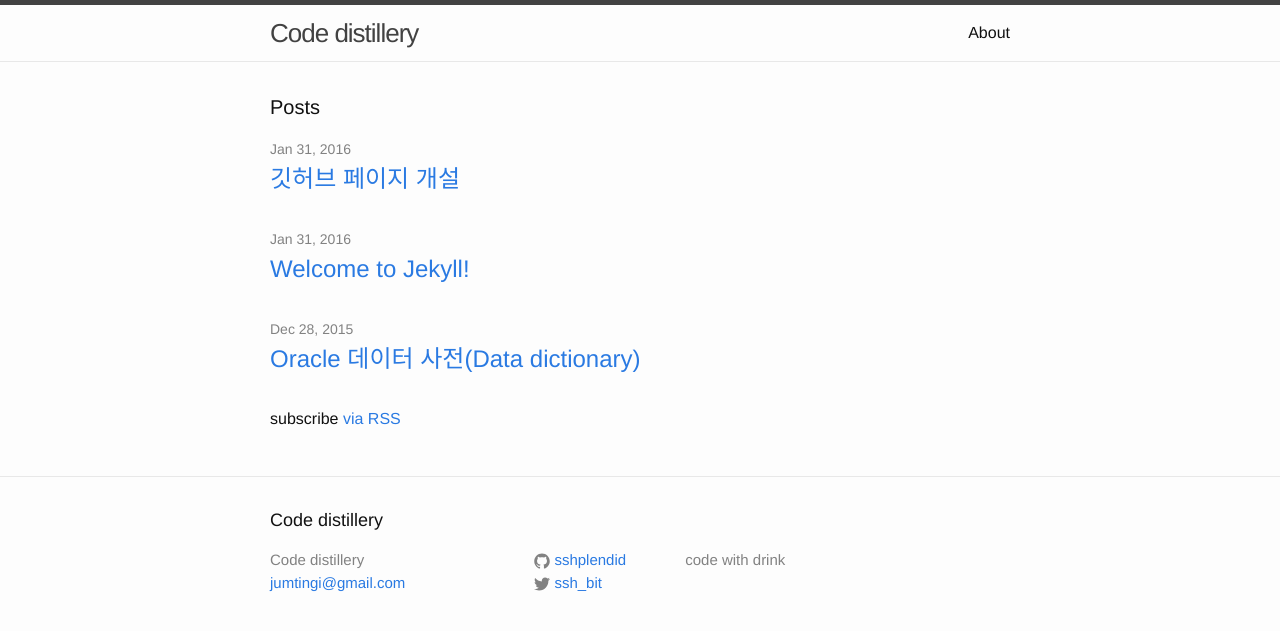
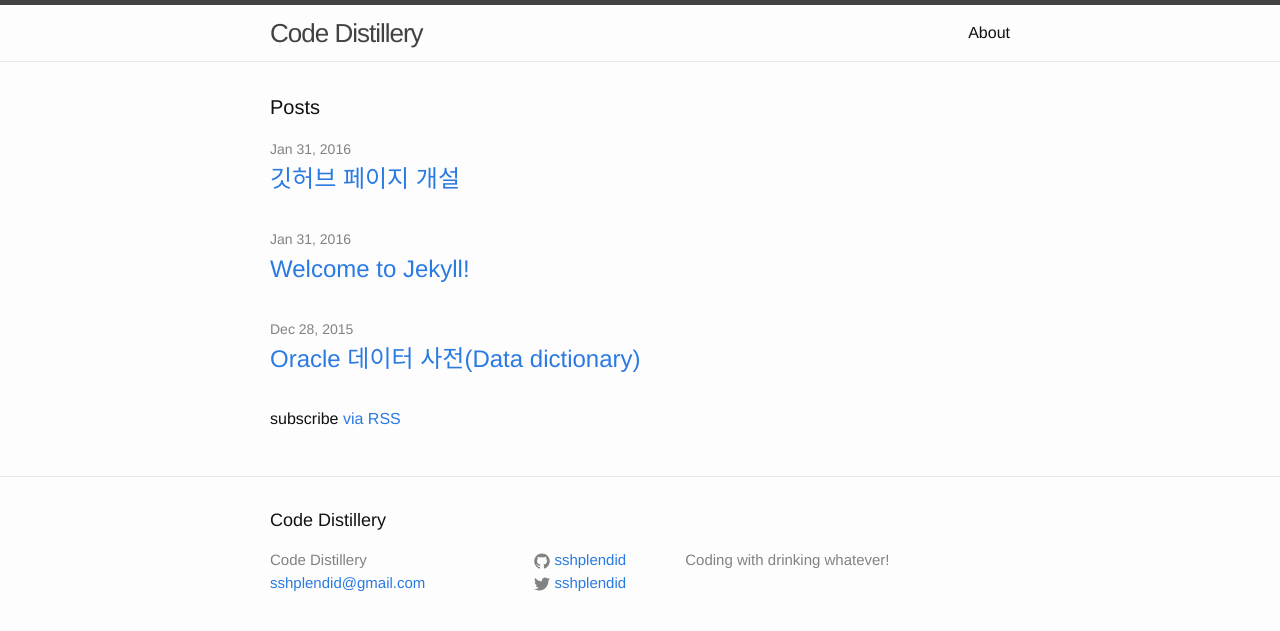
Before and after one commit to sshplendid/sshplendid.github.io, a Jekyll site: the page built from index.html, in a window 1280 px wide. Shown: the top 631 px of the page. Built offline with Jekyll 4.4.1, drawn with Linux system fonts in a browser that asks for light colours.

Commit message:
Update _config.yml
minor update

```diff
--- a/_config.yml
+++ b/_config.yml
@@ -6,13 +6,13 @@
 # 'jekyll serve'. If you change this file, please restart the server process.
 
 # Site settings
-title: Code distillery
-email: jumtingi@gmail.com
+title: Code Distillery
+email: sshplendid@gmail.com
 description: > # this means to ignore newlines until "baseurl:"
-  code with drink
+  Coding with drinking whatever!
 baseurl: "" # the subpath of your site, e.g. /blog
 url: "http://sshplendid.github.io" # the base hostname & protocol for your site
-twitter_username: ssh_bit
+twitter_username: sshplendid
 github_username:  sshplendid
 
 # Build settings
```
